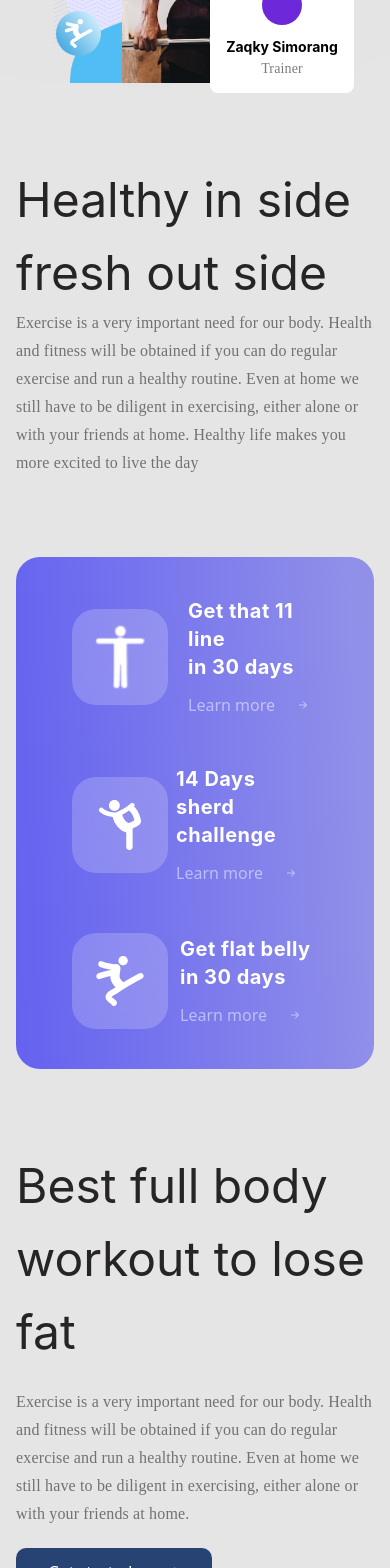
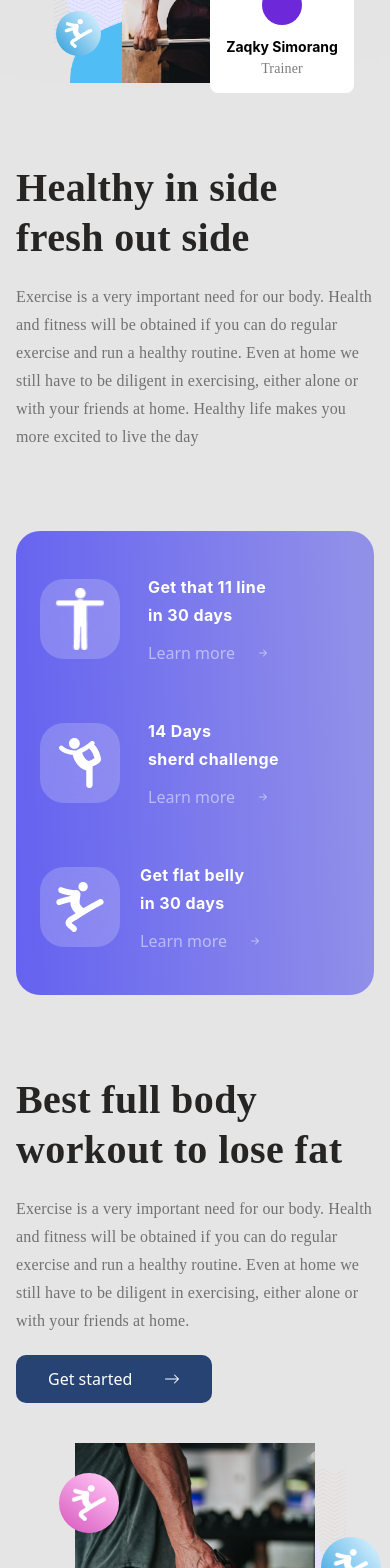
Before and after one commit to nayem1816/gym-baran, a Next.js app: page / in a window 390 px wide. Shown: the part 783-2351 px from the top of the page. Built offline with nearby package versions, Linux system fonts and the light colour scheme.

Commit message:
update responsive

```diff
--- a/components/Main/BestFullBody/BestFillBody.module.css
+++ b/components/Main/BestFullBody/BestFillBody.module.css
@@ -1,3 +1,13 @@
+.heroHeading {
+    font-family: 'Sporting Grotesque';
+    font-style: normal;
+    font-weight: 700;
+    font-size: 56px;
+    line-height: 73px;
+    letter-spacing: 0.01em;
+    color: #262524;
+}
+
 .fullBody {
     width: 416px;
     height: 496px;
@@ -52,3 +62,10 @@
         margin-right: 10px;
     }
 }
+
+@media (max-width: 768px) {
+    .heroHeading {
+        font-size: 40px;
+        line-height: 50px;
+    }
+}
--- a/components/Main/BestFullBody/BestFullBody.jsx
+++ b/components/Main/BestFullBody/BestFullBody.jsx
@@ -6,8 +6,8 @@ const BestFullBody = () => {
     return (
         <div className="my-20">
             <div className="container mx-auto px-4">
-                <div className="grid lg:grid-cols-2 grid-cols-1 items-center">
-                    <div className="flex justify-center order-last lg:order-1 mt-10 lg:mt-0">
+                <div className="grid lg:grid-cols-2 grid-cols-1 items-center lg:gap-10">
+                    <div className="flex justify-center  order-last lg:order-1 mt-10 lg:mt-0">
                         <BestFullBodyOne />
                     </div>
                     <div className="order-1 lg:order-last">
--- a/components/Main/BestFullBody/BestFullBodyTwo.jsx
+++ b/components/Main/BestFullBody/BestFullBodyTwo.jsx
@@ -1,12 +1,13 @@
 import React from 'react';
 import { BsArrowRight } from 'react-icons/bs';
+import styles from './BestFillBody.module.css';
 
 const BestFullBodyTwo = () => {
     return (
         <div>
             <h2
-                style={{ lineHeight: '73px', color: '#262524' }}
-                className="text-5xl font-sporting"
+                style={{ color: '#262524' }}
+                className={`${styles.heroHeading} leading-normal lg:leading-loose`}
             >
                 Best full body <br /> workout to lose fat
             </h2>
--- a/components/Main/HealthyInSide/HealthyInSide.jsx
+++ b/components/Main/HealthyInSide/HealthyInSide.jsx
@@ -1,4 +1,5 @@
 import React from 'react';
+import styles from './HealthyInSide.module.css';
 
 const HealthyInSide = () => {
     return (
@@ -6,14 +7,14 @@ const HealthyInSide = () => {
             <div className="grid lg:grid-cols-2 grid-cols-1 items-center">
                 <div className="title-section">
                     <h2
-                        style={{ lineHeight: '73px', color: '#262524' }}
-                        className="font-sporting text-5xl"
+                        style={{ color: '#262524' }}
+                        className={`${styles.heroHeading}`}
                     >
                         Healthy in side <br />
                         fresh out side
                     </h2>
                 </div>
-                <div className="text-body-section">
+                <div className="text-body-section mt-5 lg:mt-0">
                     <p className="heroText">
                         Exercise is a very important need for our body. Health
                         and fitness will be obtained if you can do regular
--- /dev/null
+++ b/components/Main/HealthyInSide/HealthyInSide.module.css
@@ -0,0 +1,16 @@
+.heroHeading {
+    font-family: 'Sporting Grotesque';
+    font-style: normal;
+    font-weight: 700;
+    font-size: 56px;
+    line-height: 73px;
+    letter-spacing: 0.01em;
+    color: #262524;
+}
+
+@media (max-width: 768px) {
+    .heroHeading {
+        font-size: 40px;
+        line-height: 50px;
+    }
+}
--- a/components/Main/StaticBar/StaticBar.jsx
+++ b/components/Main/StaticBar/StaticBar.jsx
@@ -16,7 +16,7 @@ const StaticBar = () => {
                 className="rounded-3xl"
             >
                 <div className="grid lg:grid-cols-3 grid-cols-1">
-                    <div className="part-one flex gap-5 items-center py-10 px-14">
+                    <div className="part-one flex gap-5 items-center py-10 px-4 lg:px-14">
                         <div className="icon flex items-center justify-center w-24 h-24">
                             <div
                                 style={{
@@ -24,7 +24,7 @@ const StaticBar = () => {
                                     opacity: '.2',
                                     backdropFilter: 'blur(32px)',
                                 }}
-                                className="relative rounded-3xl w-24 h-24"
+                                className="relative rounded-3xl w-20 h-20 lg:w-24 lg:h-24"
                             ></div>
                             <Image
                                 className="absolute flex items-center justify-center"
@@ -35,7 +35,7 @@ const StaticBar = () => {
                             />
                         </div>
                         <div className="text">
-                            <h2 className="text-white font-bold font-poppins leading-7 tracking-wide text-xl">
+                            <h2 className="text-white font-bold font-poppins leading-7 tracking-wide text-base md:text-xl">
                                 Get that 11 line <br />
                                 in 30 days
                             </h2>
@@ -47,7 +47,7 @@ const StaticBar = () => {
                             </div>
                         </div>
                     </div>
-                    <div className="part-one flex lg:gap-5 gap-2 items-center lg:py-10 py-2 px-14">
+                    <div className="part-one flex gap-5 items-center lg:py-10 py-2 px-4 lg:px-14">
                         <div className="icon flex items-center justify-center w-24 h-24">
                             <div
                                 style={{
@@ -55,7 +55,7 @@ const StaticBar = () => {
                                     opacity: '.2',
                                     backdropFilter: 'blur(32px)',
                                 }}
-                                className="relative rounded-3xl w-24 h-24"
+                                className="relative rounded-3xl w-20 h-20 lg:w-24 lg:h-24"
                             ></div>
                             <Image
                                 className="absolute flex items-center justify-center"
@@ -66,7 +66,7 @@ const StaticBar = () => {
                             />
                         </div>
                         <div className="text">
-                            <h2 className="text-white font-bold font-poppins leading-7 tracking-wide text-xl">
+                            <h2 className="text-white font-bold font-poppins leading-7 tracking-wide text-base md:text-xl">
                                 14 Days
                                 <br />
                                 sherd challenge
@@ -79,7 +79,7 @@ const StaticBar = () => {
                             </div>
                         </div>
                     </div>
-                    <div className="part-one flex lg:gap-5 gap-3 items-center py-10 px-14">
+                    <div className="part-one flex lg:gap-5 gap-3 items-center py-10 px-4 lg:px-14">
                         <div className="icon flex items-center justify-center w-24 h-24">
                             <div
                                 style={{
@@ -87,7 +87,7 @@ const StaticBar = () => {
                                     opacity: '.2',
                                     backdropFilter: 'blur(32px)',
                                 }}
-                                className="relative rounded-3xl w-24 h-24"
+                                className="relative rounded-3xl w-20 h-20 lg:w-24 lg:h-24"
                             ></div>
                             <Image
                                 className="absolute flex items-center justify-center"
@@ -98,7 +98,7 @@ const StaticBar = () => {
                             />
                         </div>
                         <div className="text">
-                            <h2 className="text-white font-bold font-poppins leading-7 tracking-wide text-xl">
+                            <h2 className="text-white font-bold font-poppins leading-7 tracking-wide text-base md:text-xl">
                                 Get flat belly <br />
                                 in 30 days
                             </h2>
```
